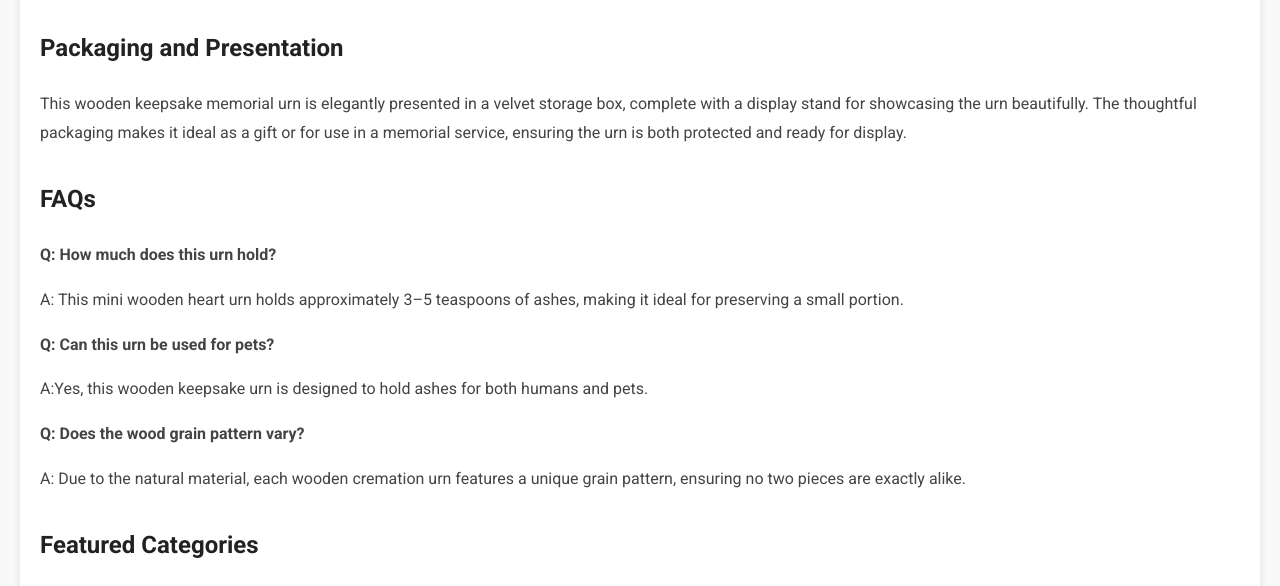
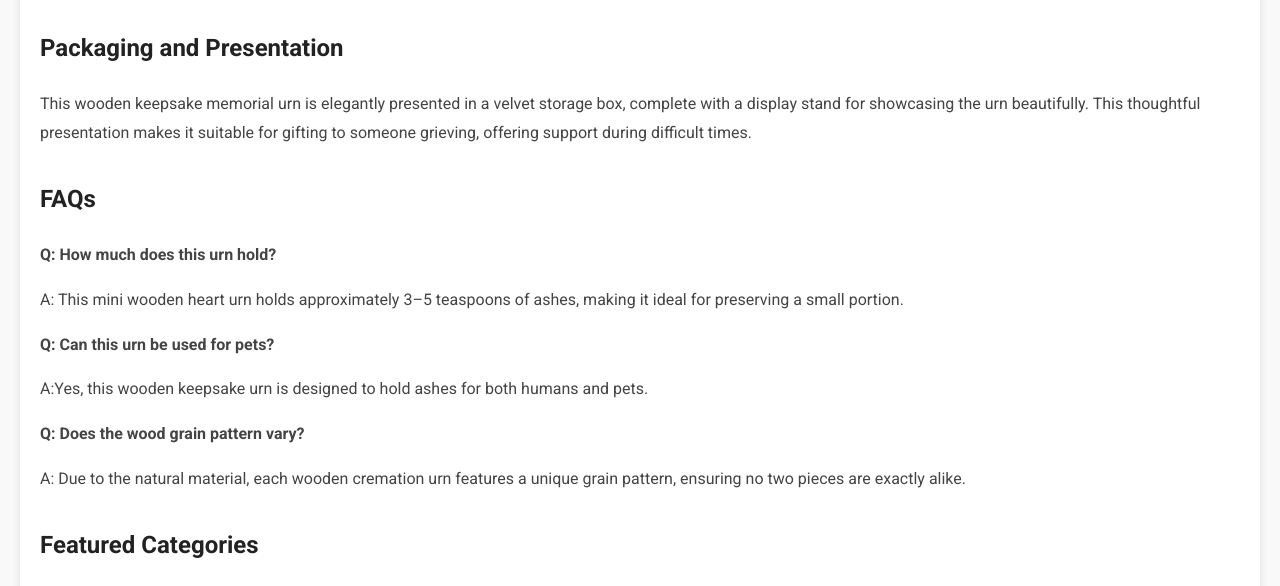
Before and after one commit to MSPK99/wooden, a plain HTML site: page index.html in a window 1280 px wide. Shown: the part 1874-2460 px from the top of the page. Drawn offline with Linux system fonts and the light colour scheme.

Commit message:
index.html

```diff
--- a/index.html
+++ b/index.html
@@ -191,7 +191,7 @@
 
     <section>
         <h2>Packaging and Presentation</h2>
-        <p>This wooden keepsake memorial urn is elegantly presented in a velvet storage box, complete with a display stand for showcasing the urn beautifully. The thoughtful packaging makes it ideal as a gift or for use in a memorial service, ensuring the urn is both protected and ready for display.</p>
+        <p>This wooden keepsake memorial urn is elegantly presented in a velvet storage box, complete with a display stand for showcasing the urn beautifully. This thoughtful presentation makes it suitable for gifting to someone grieving, offering support during difficult times.</p>
     </section>
 
     <section>
```
